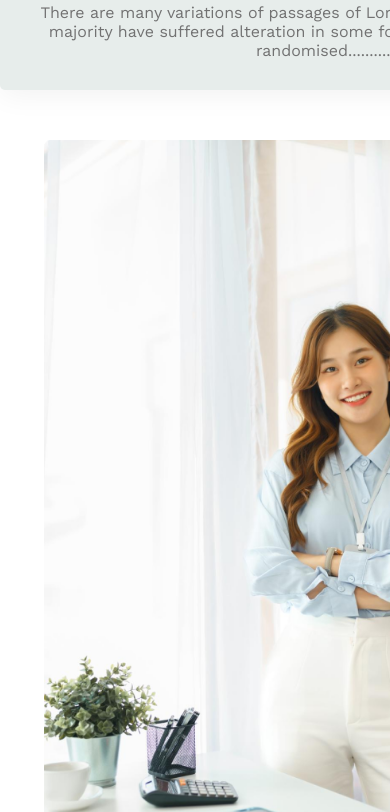
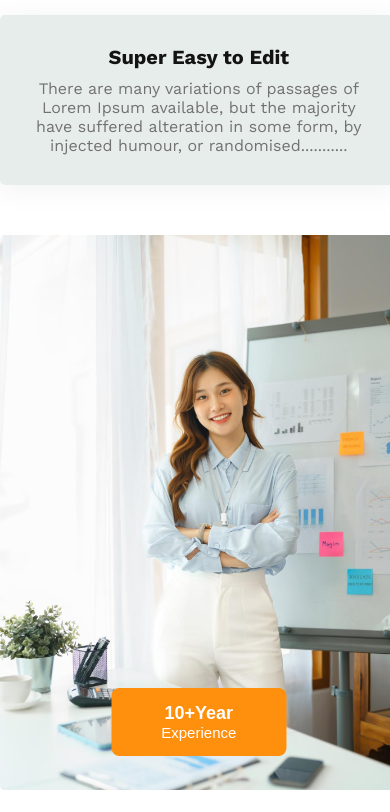
Before and after one commit to lanjudev16/G3-architects, a plain HTML site: page index.html in a window 390 px wide. Shown: the part 3473-4285 px from the top of the page. Drawn offline with nearby package versions, Linux system fonts and the light colour scheme.

Commit message:
All section done

```diff
--- a/styles/responsive.css
+++ b/styles/responsive.css
@@ -103,7 +103,7 @@
     }
 
     .features-love-item {
-        width: 70vh;
+        width: 40vh;
         border-radius: 5px;
         text-align: center;
         margin: 0 auto;
@@ -112,7 +112,7 @@
     }
 
     .features-love-right {
-        margin: 0px 44px;
+        margin: 0px auto;
     }
 
     .ex-btn {
```
